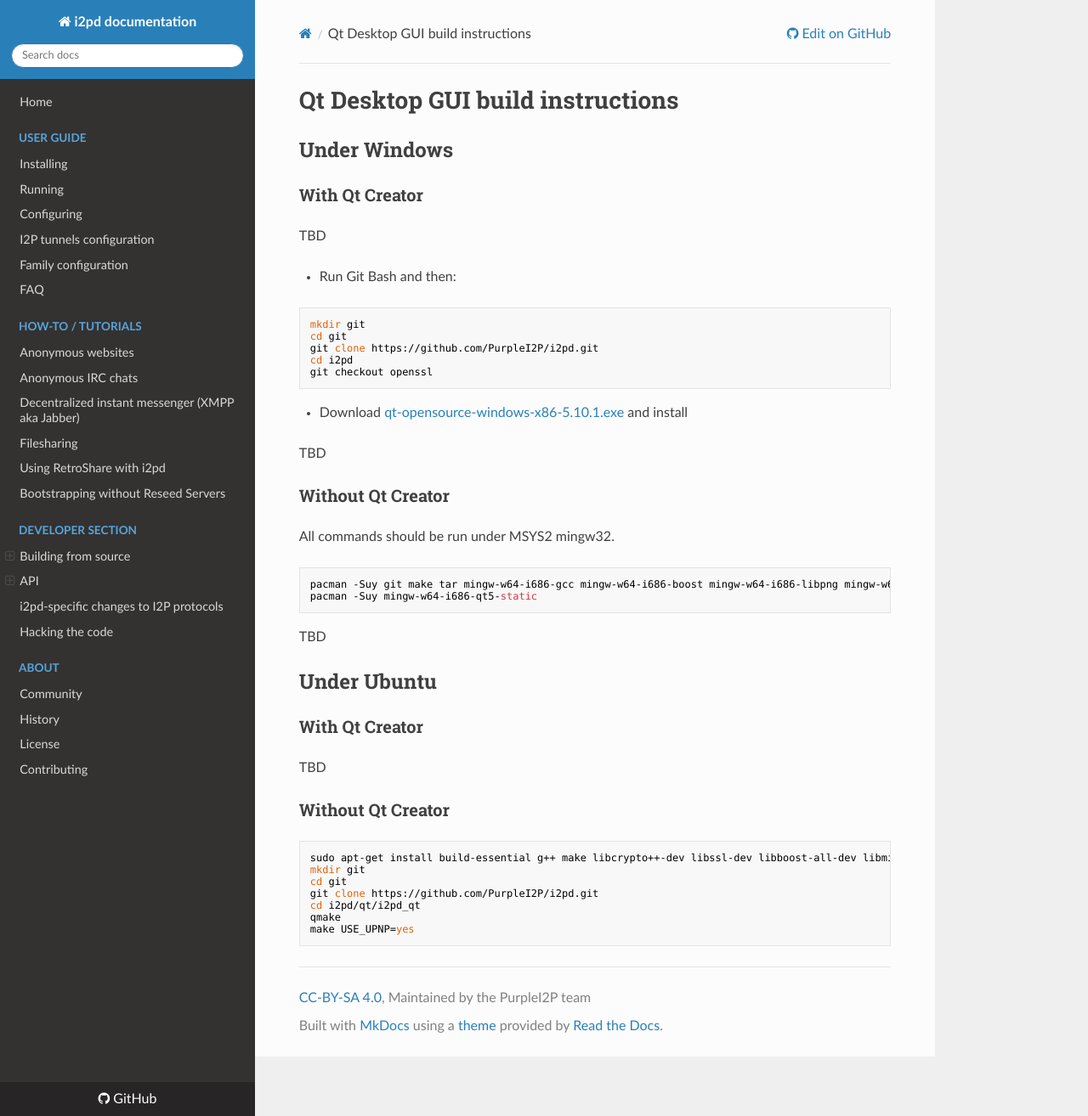
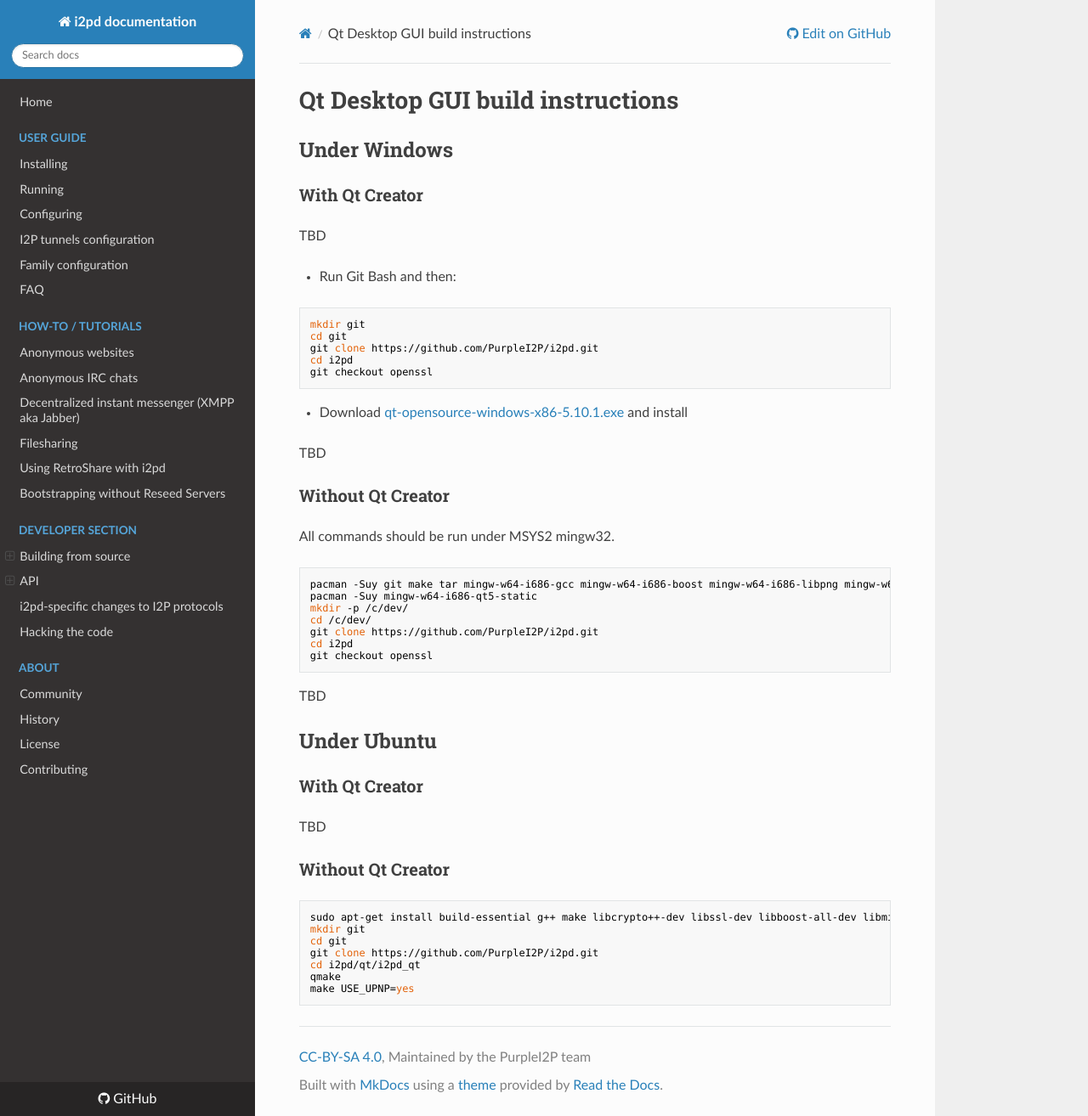
Before and after one commit to PurpleI2P/i2pd_docs_en, an MkDocs documentation site: the page built from docs/devs/building/qt-desktop-gui.md, in a window 1280 px wide and 1314 px high. Shown: the whole window at 85% size. Built offline with MkDocs 1.6.1, drawn with Linux system fonts in a browser that asks for light colours; nearby versions of some CDN libraries; old or Windows-style settings are respelled for this version of MkDocs.

Commit message:
Update qt-desktop-gui.md

````diff
--- a/docs/devs/building/qt-desktop-gui.md
+++ b/docs/devs/building/qt-desktop-gui.md
@@ -28,6 +28,11 @@ All commands should be run under MSYS2 mingw32.
 ```
 pacman -Suy git make tar mingw-w64-i686-gcc mingw-w64-i686-boost mingw-w64-i686-libpng mingw-w64-i686-openssl mingw-w64-i686-zlib
 pacman -Suy mingw-w64-i686-qt5-static
+mkdir -p /c/dev/
+cd /c/dev/
+git clone https://github.com/PurpleI2P/i2pd.git
+cd i2pd
+git checkout openssl
 ```
 
 TBD
````
